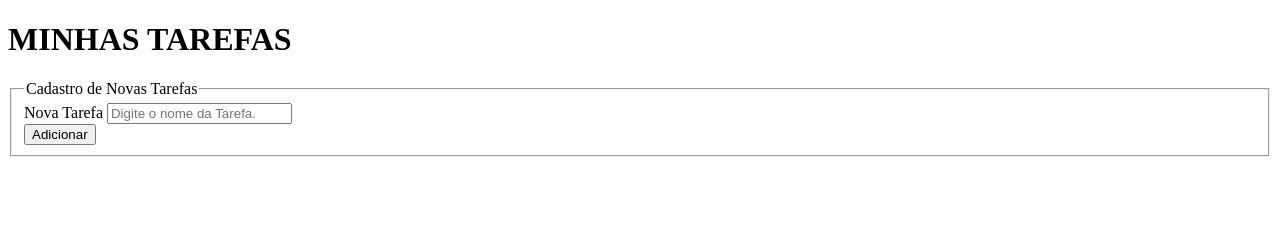
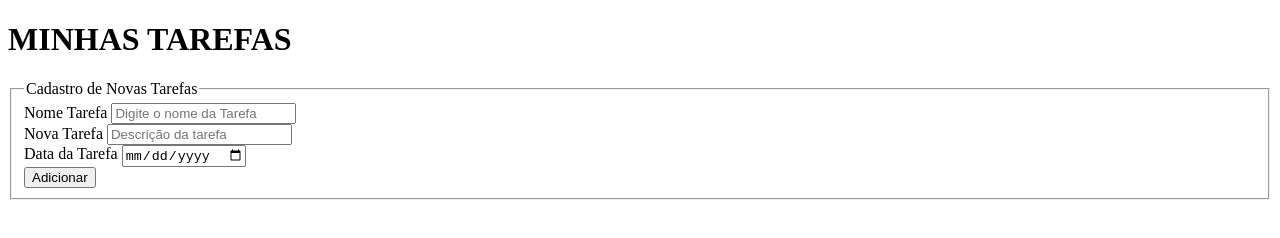
Before and after one commit to 1ESPV-2023/revisao, a plain HTML site: page RM98920/Ex1-array/index.html in a window 1280 px wide. Drawn offline with Linux system fonts and the light colour scheme.

Commit message:
mudança2 dia 17/08/23

```diff
--- a/RM98920/Ex1-array/index.html
+++ b/RM98920/Ex1-array/index.html
@@ -4,7 +4,7 @@
     <meta charset="UTF-8">
     <meta name="viewport" content="width=device-width, initial-scale=1.0">
     <title>Coded by PF0670</title>
-    <script src="../js/tarefa.js" defer></script>
+    <script src="../js/script.js" defer></script>
 </head>
 <body>
 
@@ -15,8 +15,16 @@
             <fieldset>
                 <legend>Cadastro de Novas Tarefas</legend>
                 <div>
-                    <label for="">Nova Tarefa</label>
-                    <input type="text" name="tarefa" id="idTarefa" placeholder="Digite o nome da Tarefa.">
+                    <label for="idNMTarefa">Nome Tarefa</label>
+                    <input type="text" name="nmtarefa" id="idNMTarefa" placeholder="Digite o nome da Tarefa">
+                </div>
+                <div>
+                    <label for="idDescTarefa">Nova Tarefa</label>
+                    <input type="text" name="Desctarefa" id="idDescTarefa" placeholder="Descrição da tarefa">
+                </div>
+                <div>
+                    <label for="idDtTarefa">Data da Tarefa</label>
+                    <input type="date" name="Dttarefa" id="idDtTarefa" placeholder="Data da tarefa">
                 </div>
                 <div>
                     <button type="submit" id="btnAddTarefa">Adicionar</button>
```
